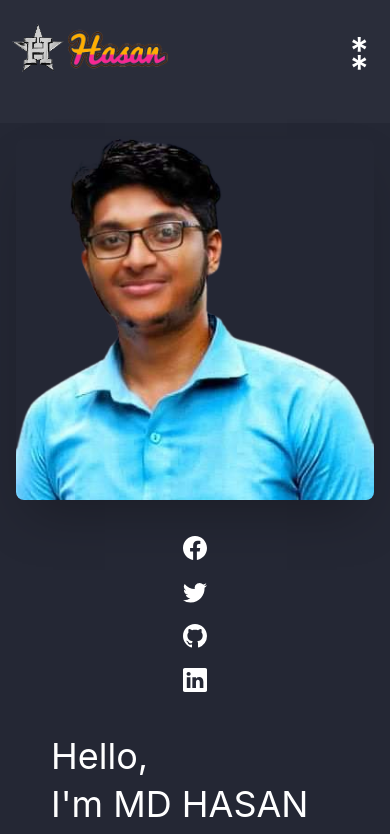
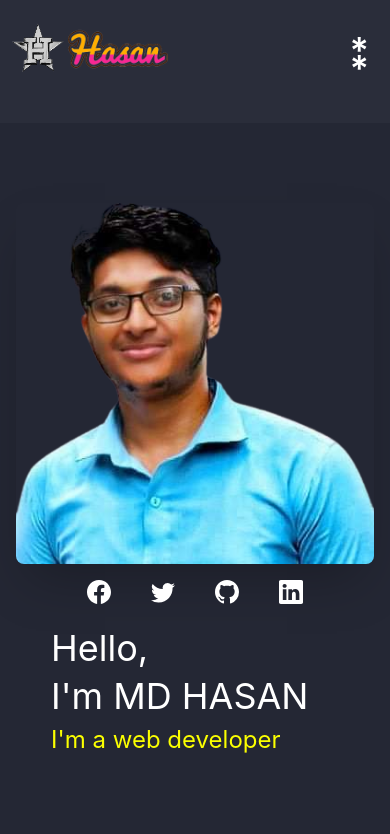
Before and after one commit to MdHasan0467/My_React_Portfolio, a React (Create React App) app: page / in a window 390 px wide. Shown: the top 834 px of the page. Built offline with nearby package versions, Linux system fonts and the light colour scheme.

Commit message:
social media icon responsiveness  added

```diff
--- a/src/components/Pages/Home/Banner/Banner.js
+++ b/src/components/Pages/Home/Banner/Banner.js
@@ -26,8 +26,8 @@ const Banner = () => {
 							src='meRemove.png'
 							className='lg:max-w-sm rounded-lg shadow-2xl'
 						/>
-						<div className='icons'>
-							<div className='my-5 text-2xl hover:text-[#fcd71b] cursor-pointer icon'>
+						<div className='icons flex md:block'>
+							<div className='md:my-5 mx-5 md:mx-0 text-2xl hover:text-[#fcd71b] cursor-pointer icon'>
 								<a
 									target={'_blank'}
 									href='https://www.facebook.com/ornilhasan0467/'
@@ -35,17 +35,17 @@ const Banner = () => {
 									<BsFacebook></BsFacebook>
 								</a>
 							</div>
-							<div className='my-5 text-2xl hover:text-[#ff3c78] cursor-pointer icon'>
+							<div className='md:my-5 mx-5 md:mx-0 text-2xl hover:text-[#ff3c78] cursor-pointer icon'>
 								<a href=''>
 									<BsTwitter></BsTwitter>
 								</a>
 							</div>
-							<div className='my-5 text-2xl hover:text-[#fcd71b] cursor-pointer icon'>
+							<div className='md:my-5 mx-5 md:mx-0 text-2xl hover:text-[#fcd71b] cursor-pointer icon'>
 								<a target={'_blank'} href='https://github.com/MdHasan0467'>
 									<BsGithub></BsGithub>
 								</a>
 							</div>
-							<div className='my-5 text-2xl hover:text-[#ff3c78] cursor-pointer icon'>
+							<div className='md:my-5 mx-5 md:mx-0 text-2xl hover:text-[#ff3c78] cursor-pointer icon'>
 								<a
 									target={'_blank'}
 									href='https://www.linkedin.com/in/md-hasan-8aa8b7259/'
```
